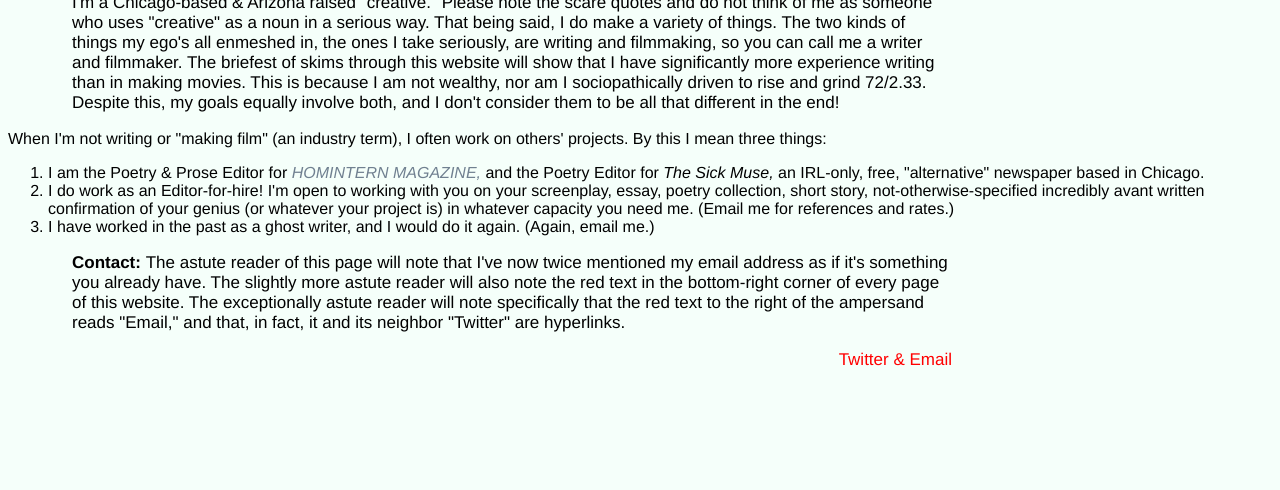
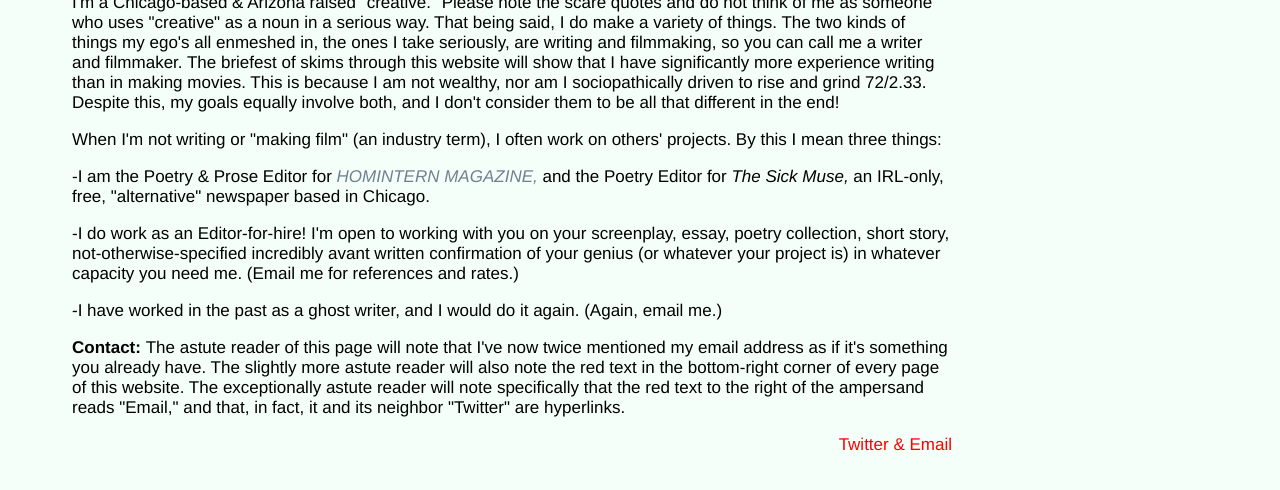
Before and after one commit to jeeeeeeeeeeeeeeeee/jekyllsite, a Jekyll site: the page built from about.html, in a window 1280 px wide, cut to the strip 407-897 px from the top of the page. Built offline with Jekyll 4.4.1, drawn with Linux system fonts in a browser that asks for light colours; some web fonts are replaced.

Commit message:
Update about.html

```diff
--- a/about.html
+++ b/about.html
@@ -5,11 +5,10 @@ title: about
 <img src="https://i.ibb.co/JR7D0g4/27-BADBE8-5-E0-B-471-F-BDB3-C113-DD3-A420-F.jpg">
 <p> I'm a Chicago-based &amp; Arizona raised "creative." Please note the scare quotes and do not think of me as someone who uses "creative" as a noun in a serious way. That being said, I do make a variety of things. The two kinds of things my ego's all enmeshed in, the ones I take seriously, are writing and filmmaking, so you can call me a writer and filmmaker.
 The briefest of skims through this website will show that I have significantly more experience writing than in making movies. This is because I am not wealthy, nor am I sociopathically driven to rise and grind 72/2.33. Despite this, my goals equally involve both, and I don't consider them to be all that different in the end! </p>
-<div> When I'm not writing or "making film" (an industry term), I often work on others' projects. By this I mean three things:
-  <ol>
-    <li> I am the Poetry &amp; Prose Editor for <a href="https://homintern.soy/"> <i> HOMINTERN MAGAZINE,</i> </a> and the Poetry Editor for <i> The Sick Muse,</i> an IRL-only, free, "alternative" newspaper based in Chicago.</li>
-    <li> I do work as an Editor-for-hire! I'm open to working with you on your screenplay, essay, poetry collection, short story, not-otherwise-specified incredibly avant written confirmation of your genius (or whatever your project is) in whatever capacity you need me. (Email me for references and rates.)</li>
-    <li> I have worked in the past as a ghost writer, and I would do it again. (Again, email me.)</li>
-  </ol>
-</div>
+<p> When I'm not writing or "making film" (an industry term), I often work on others' projects. By this I mean three things:
+
+    <p>-I am the Poetry &amp; Prose Editor for <a href="https://homintern.soy/"> <i> HOMINTERN MAGAZINE,</i> </a> and the Poetry Editor for <i> The Sick Muse,</i> an IRL-only, free, "alternative" newspaper based in Chicago.</p>
+    <p>-I do work as an Editor-for-hire! I'm open to working with you on your screenplay, essay, poetry collection, short story, not-otherwise-specified incredibly avant written confirmation of your genius (or whatever your project is) in whatever capacity you need me. (Email me for references and rates.)</p>
+    <p>-I have worked in the past as a ghost writer, and I would do it again. (Again, email me.)</p>
+</p>
 <p> <b style="font-size:18"> Contact: </b> The astute reader of this page will note that I've now twice mentioned my email address as if it's something you already have. The slightly more astute reader will also note the red text in the bottom-right corner of every page of this website. The exceptionally astute reader will note specifically that the red text to the right of the ampersand reads "Email," and that, in fact, it and its neighbor "Twitter" are hyperlinks. </p>
```
